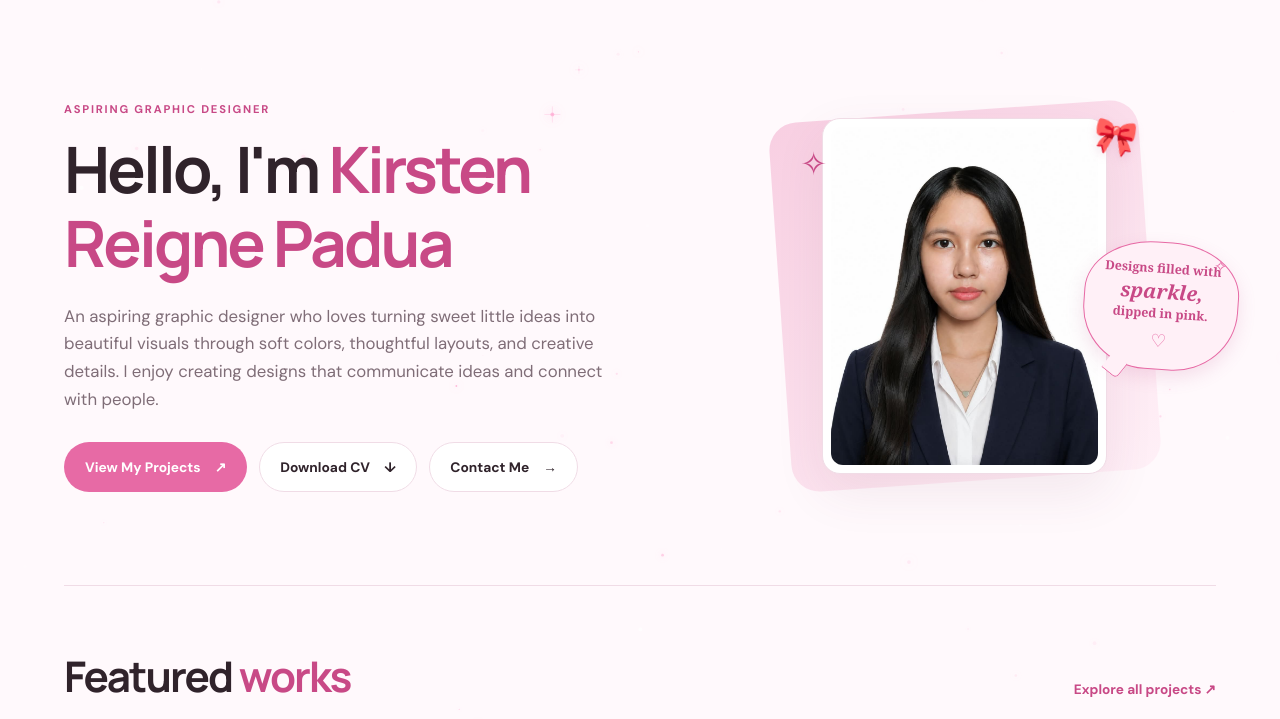
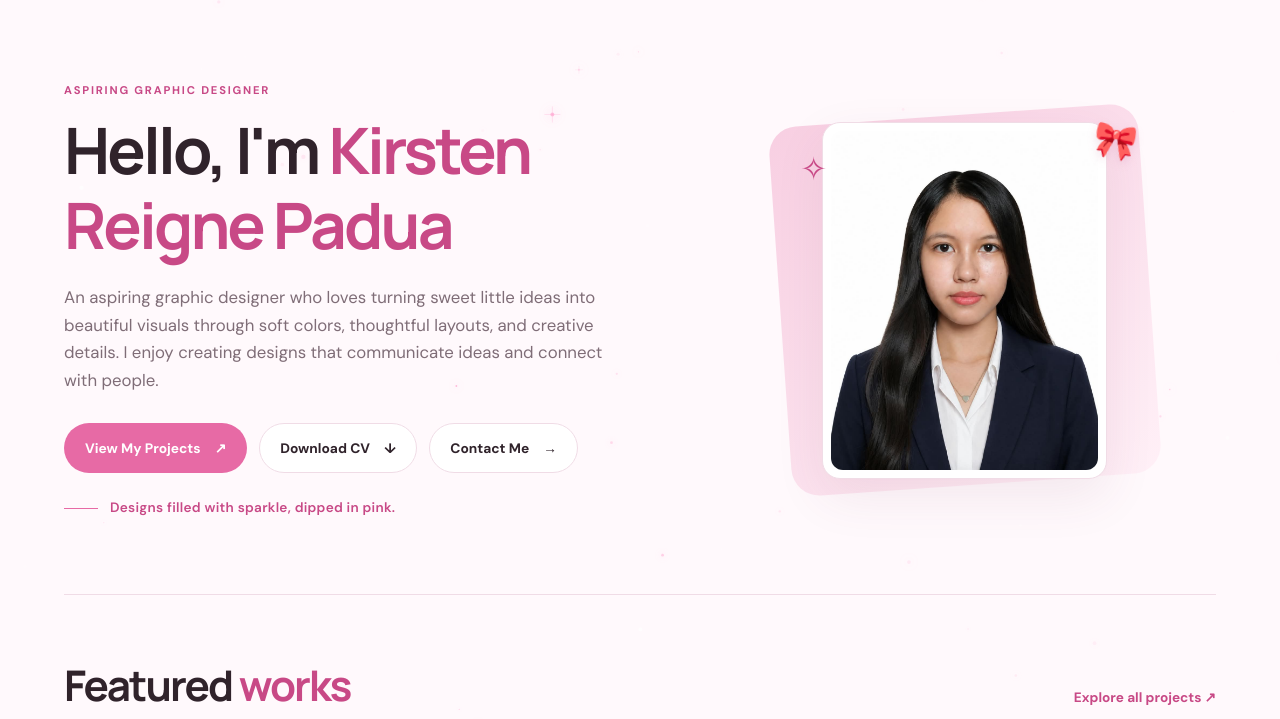
Before and after one commit to reignaia/MyPortfolio, a plain HTML site: page index.html in a window 1280 px wide. Shown: the part 81-800 px from the top of the page. Drawn offline with Linux system fonts and the light colour scheme; files whose address does not match are found by name.

Commit message:
Update index.html

```diff
--- a/index.html
+++ b/index.html
@@ -116,6 +116,11 @@
           </a>
         </div>
 
+        <div class="hero-note">
+          <span class="note-line"></span>
+          Designs filled with sparkle, dipped in pink.
+        </div>
+
       </div>
 
       <div class="hero-art">
@@ -126,18 +131,6 @@
             src="images/MyPhoto/profile-photo.jpg"
             alt="Kirsten Reigne Padua - Aspiring Graphic Designer"
           >
-        </div>
-
-        <div class="tagline-bubble">
-          <span class="bubble-sparkle">✧</span>
-
-          <p>
-            Designs filled with
-            <span class="bubble-highlight">sparkle,</span>
-            dipped in pink.
-          </p>
-
-          <span class="bubble-heart">♡</span>
         </div>
 
         <span class="coquette-bow" aria-hidden="true">🎀</span>
```
